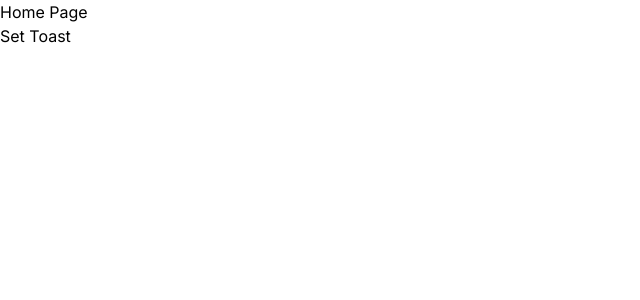
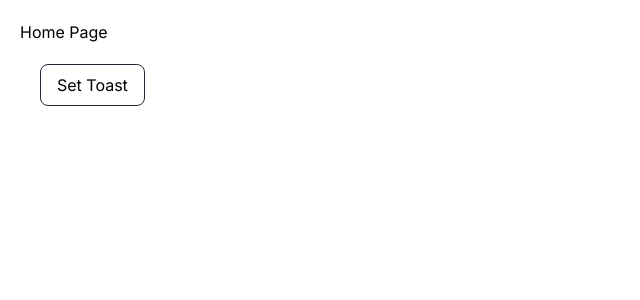
Before and after one commit to musiur/next-base-template, a Next.js app: page / in a window 1280 px wide. Shown: the top 300 px of the page, without its empty margins (0-640 px from the left). Built offline with nearby package versions, Linux system fonts and the light colour scheme.

Commit message:
button styled in home page

```diff
--- a/app/page.tsx
+++ b/app/page.tsx
@@ -8,9 +8,9 @@ const Home = () => {
   const {toast, setToast} = useContext<UniToastType>(ToasterContext)
   console.log(toast)
   return (
-    <div>
+    <div className="p-5">
       <h1>Home Page</h1>
-      <button onClick={() => setToast({show: true, type: true, text: "This is a test to show!"})}>Set Toast</button>
+      <button onClick={() => setToast({show: true, type: true, text: "This is a test to show!"})} className="m-5 px-4 py-[0.5rem] rounded-lg border border-gray-800 hover:bg-gray-800 hover:text-white transition ease-in-out duration-150">Set Toast</button>
     </div>
   );
 };
```
